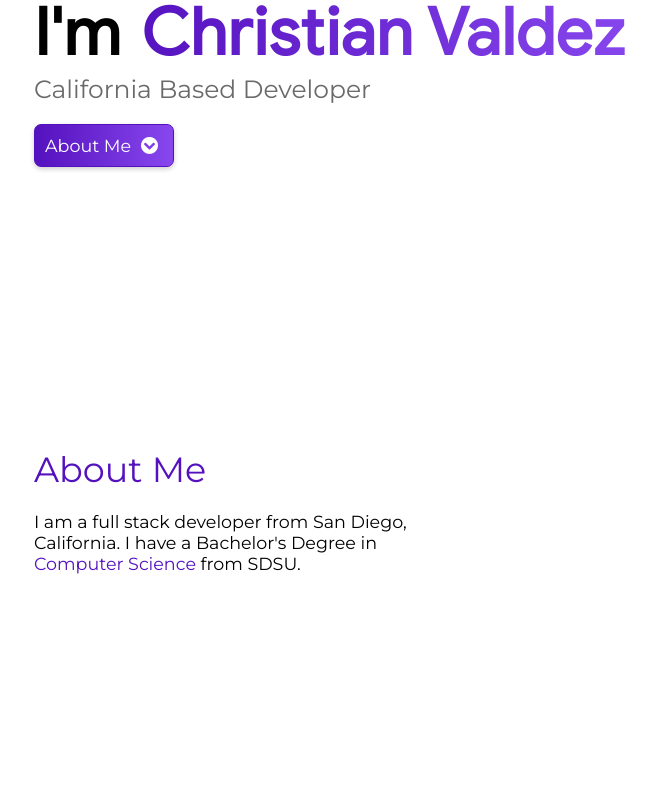
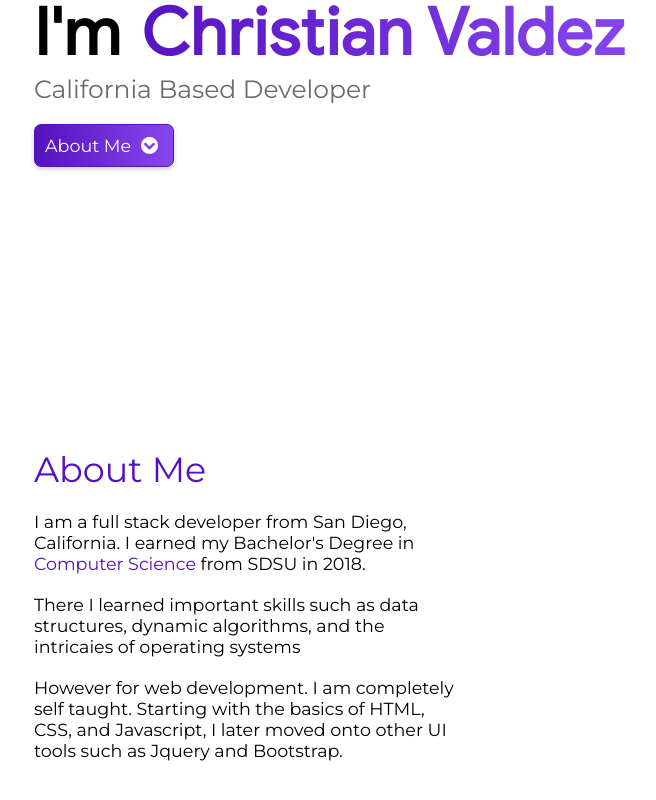
Before and after one commit to unChartedZone/unChartedZone.github.io, a Vue app: page / in a window 1280 px wide. Shown: the part 352-1152 px from the top of the page, without its empty margins (126-782 px from the left). Built offline with nearby package versions, Linux system fonts and the light colour scheme.

Commit message:
added more markup to about section

```diff
--- a/src/components/About.vue
+++ b/src/components/About.vue
@@ -2,10 +2,24 @@
 <section class="about container">
 	<h1 class="header-secondary mb-1">About Me</h1>
 	<div class="about-text">
+
 		<p class="paragraph">
-			I am a full stack developer from San Diego, California. I have a
-			Bachelor's Degree in <span class="highlight">Computer Science</span> from SDSU.
+			I am a full stack developer from San Diego, California. I earned
+			my Bachelor's Degree in <span class="highlight">Computer
+			Science</span> from SDSU in 2018.
 		</p>
+
+		<p class="paragraph">
+			There I learned important skills such as data structures, dynamic
+			algorithms, and the intricaies of operating systems
+		</p>
+
+		<p class="paragraph">
+			However for web development. I am completely self taught.
+			Starting with the basics of HTML, CSS, and Javascript, I later
+			moved onto other UI tools such as Jquery and Bootstrap.
+		</p>
+
 	</div>
 </section>
 </template>
@@ -24,6 +38,10 @@ export default {
 
 	&-text {
 		width: 45%;
+
+		p:not(:last-child) {
+			margin: 0 0 2rem 0;
+		}
 	}
 }
 </style>
```
